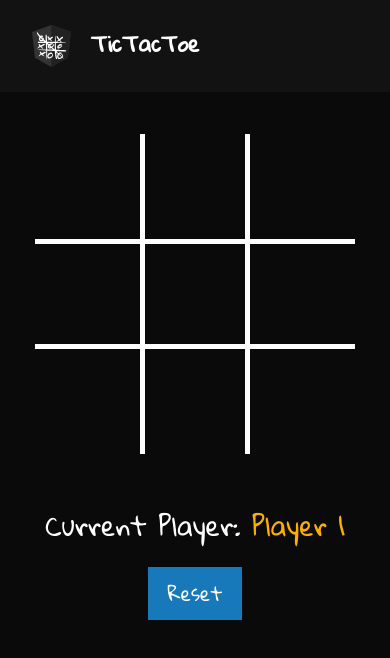
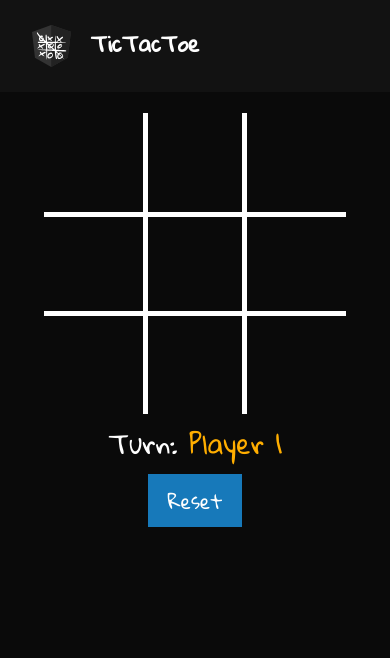
Before and after one commit to edoparearyee/tic-tac-toe, an Angular app: page / in a window 390 px wide. Shown: the top 658 px of the page. Built offline with nearby package versions, Linux system fonts and the light colour scheme.

Commit message:
mobile fixes

```diff
--- a/src/app/app.component.html
+++ b/src/app/app.component.html
@@ -17,7 +17,7 @@
 
     <div class="cell text-center">
       <ng-template [ngIf]="!(hasResult | async)">
-        <p class="lead player-current text-center">Current Player:
+        <p class="lead player-current text-center">Turn:
           <span class="player-one" *ngIf="isPlayerOneTurn | async">Player 1</span>
           <span class="player-two" *ngIf="isPlayerTwoTurn | async">Player 2</span>
         </p>
--- a/src/app/app.component.scss
+++ b/src/app/app.component.scss
@@ -1,9 +1,8 @@
 @import '~foundation-sites/scss/foundation';
 @import "../scss/settings";
 
-.top-bar,
-.game-board {
-  margin-bottom: 2rem;
+.top-bar {
+  margin-bottom: 1rem;
 }
 
 .logo  {
@@ -11,7 +10,17 @@
   margin-right: 10px;
 }
 
+.lead {
+  margin-bottom: .5rem;
+}
+
 .draw { color: $primary-color; }
 .winner { color: $success-color; }
 .player-one { color: $warning-color; }
 .player-two { color: $alert-color; }
+
+@media screen and (min-width: 40em) {
+  .top-bar {
+    margin-bottom: 2rem;
+  }
+}
--- a/src/app/board/board.component.scss
+++ b/src/app/board/board.component.scss
@@ -12,10 +12,10 @@
 
 .col {
   border: 5px solid $white;
-  height: 5rem;
-  width: 5rem;
+  height: 4.7rem;
   text-align: center;
   transition: background-color .2s ease;
+  width: 4.7rem;
 
   &.col-left { border-left-color: transparent; }
   &.col-right { border-right-color: transparent; }
--- a/src/app/board/board.component.ts
+++ b/src/app/board/board.component.ts
@@ -40,7 +40,7 @@ export class BoardComponent {
   }
 
   private getLineXY(x: number, y: number): Observable<any> {
-    const tileSize = 105;
+    const tileSize = 94.5;
     return this.game.winningTies$.pipe(
       take(1),
       map((tiles) => {
--- a/src/scss/_settings.scss
+++ b/src/scss/_settings.scss
@@ -11,7 +11,7 @@ $body-antialiased: true;
 // 5. Typography Helpers
 // ---------------------
 
-$stat-font-size: 3.5rem;
+$stat-font-size: 3rem;
 
 // 50. Table
 // ---------
```
